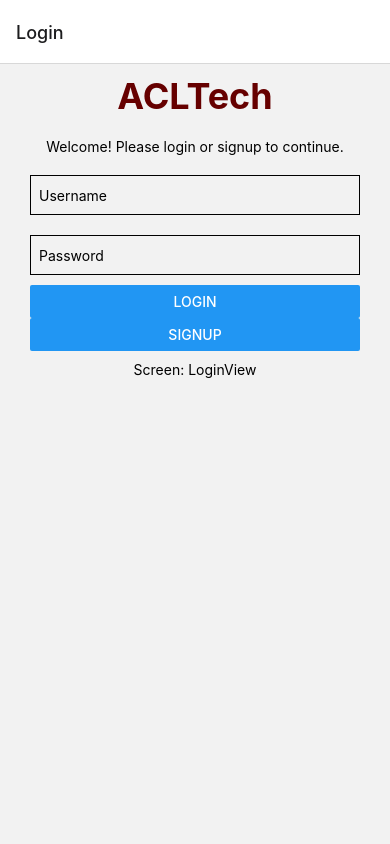
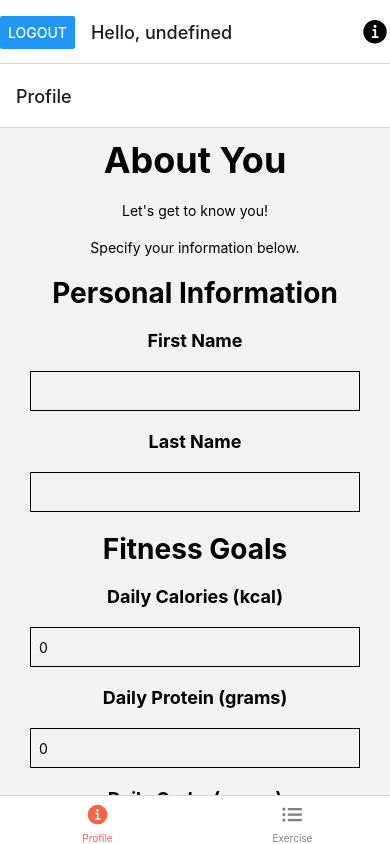
Before and after one commit to jahawig/WearableTech, a React Native app: screen / in a window 390 px wide. Built offline with nearby package versions, Linux system fonts and the light colour scheme; no server answers.

Commit message:
Changes to Profile Structure, Added Comments

```diff
--- a/App.js
+++ b/App.js
@@ -1,6 +1,7 @@
 import 'react-native-gesture-handler';
 import React from "react";
 import { Button } from "react-native";
+import Ionicons from 'react-native-vector-icons/Ionicons';
 
 import LoginView from "./LoginView";
 import SignupView from "./SignupView";
@@ -54,7 +55,7 @@ class App extends React.Component {
               How do we do this? See https://reactnavigation.org/docs/auth-flow
             */}
 
-          {this.state.accessToken == null ? (
+          {this.state.accessToken != null ? (
             // No token found, user isn't signed in
             <>
               <Stack.Screen name="Login">
@@ -76,7 +77,7 @@ class App extends React.Component {
             // We can also nest another navigator (e.g. Bottom Tabs, Drawer, etc.) inside a stack navigator.
             //  See https://reactnavigation.org/docs/nesting-navigators on how to nest navigators.
             <>
-              <Stack.Screen name={"Hello, " + this.getUsername()} options={{headerRight: () => (<Button title = "Logout"  onPress={()=>this.setAccessToken(null)}></Button>)}}>
+              <Stack.Screen name={"Hello, " + this.getUsername()} options={{headerLeft: () => (<Button title = "Logout"  onPress={()=>this.setAccessToken(null)}></Button>), headerRight: () => (<Ionicons name={'ios-information-circle'} size = {30}/>)}}>
                 {(props) => (
                   <BottomTab {...props} setAccessToken={this.setAccessToken} getAccessToken={this.getAccessToken} getUsername={this.getUsername} token = {this.state.accessToken} username = {this.state.username}/>
                 )}
--- a/LoginView.js
+++ b/LoginView.js
@@ -1,6 +1,9 @@
 import React from "react";
 import { StyleSheet, Text, View, Button, TextInput, ScrollView } from "react-native";
 import base64 from "base-64"; // Use this library to encode `username:password` to base64
+
+// Let's try to use AsyncStorage instead. Probably not supposed to use 571 server anymore.
+
 
 class LoginView extends React.Component {
   // Use Basic access authentication (https://en.wikipedia.org/wiki/Basic_access_authentication) to authenticate the user.
--- a/ProfileView.js
+++ b/ProfileView.js
@@ -1,5 +1,9 @@
 import React from "react";
 import { StyleSheet, Text, View, Button, TextInput, ScrollView } from "react-native";
+
+// Will have to think about if bottom tab navigation is the best choice
+// Maybe having another stack is not a bad idea. This it would be easier to implement a button system.
+
 
 class ProfileView extends React.Component {
   constructor(props) {
@@ -78,7 +82,7 @@ class ProfileView extends React.Component {
       <View style={styles.container}>
         <ScrollView style={styles.scrollView}>
 
-          <Text style={styles.title}>About Me</Text>
+          <Text style={styles.title}>About You</Text>
           <Text style={styles.center}>Let's get to know you!</Text>
           <Text style={styles.center}>Specify your information below.</Text>
 
```
